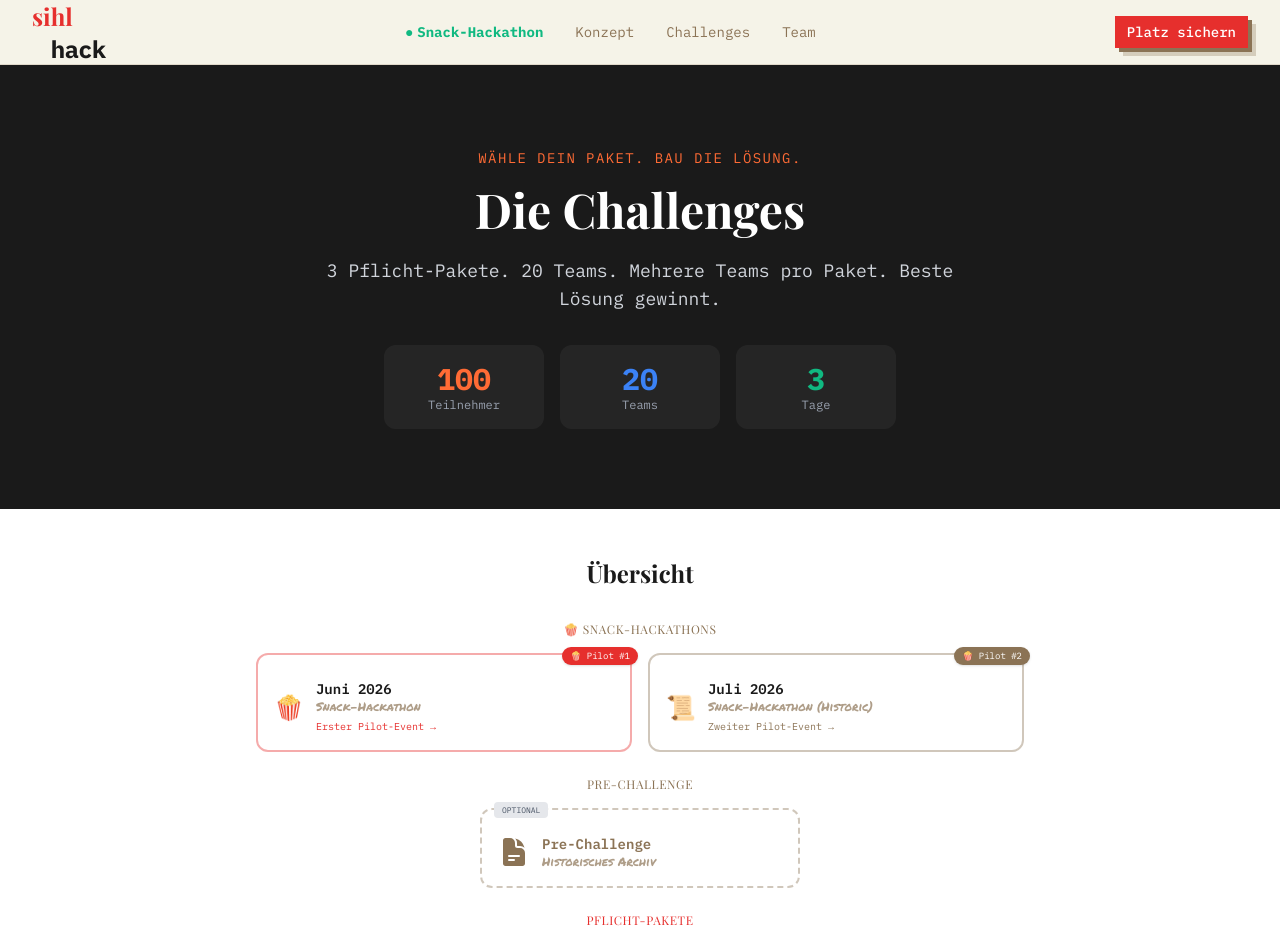
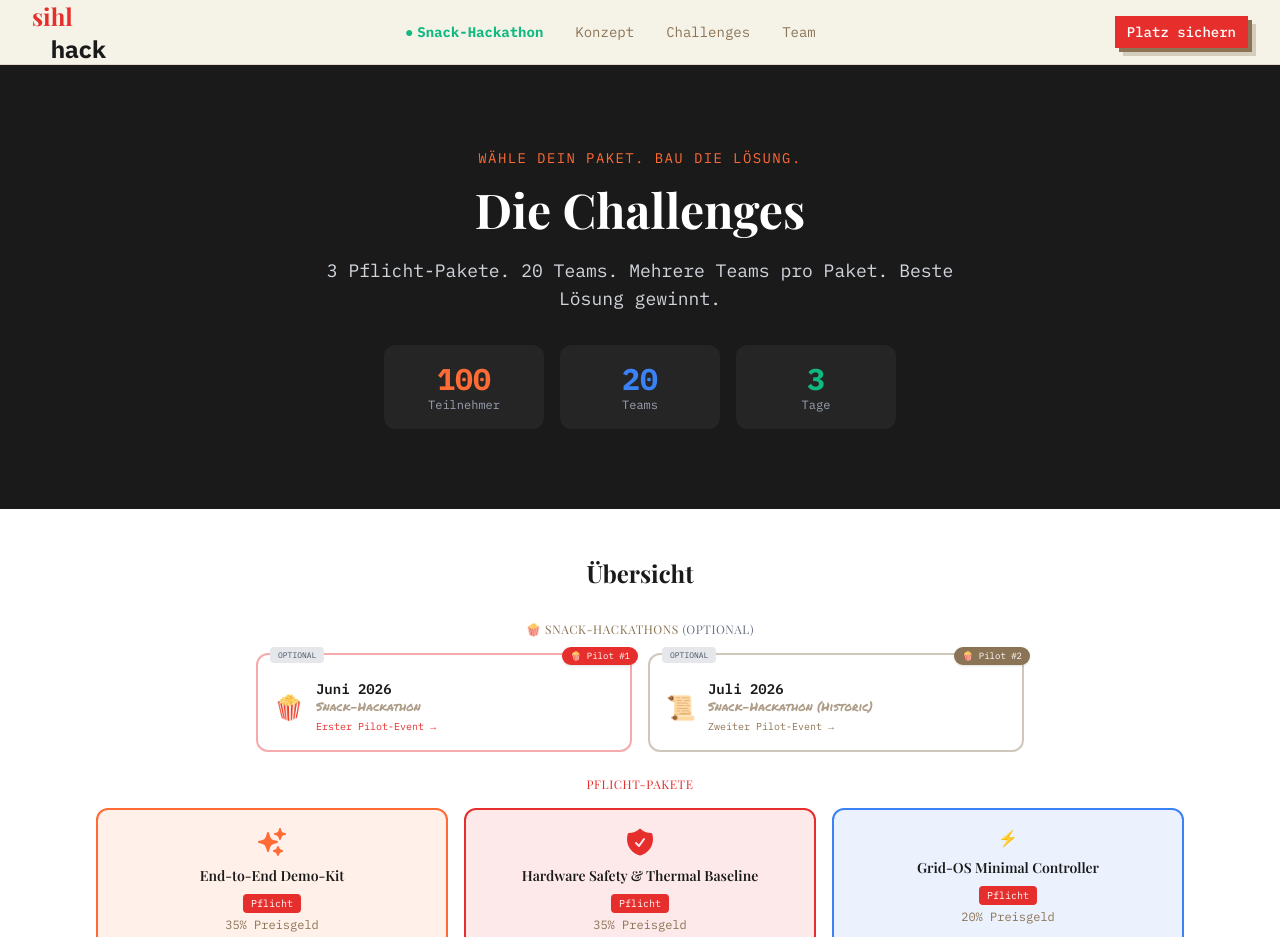
Before and after one commit to wgusta/sihlhack, a Next.js app: page /challenges in a window 1280 px wide. Shown: the top 937 px of the page. Built offline with nearby package versions, Linux system fonts and the light colour scheme.

Commit message:
Remove Pre-Challenge from Übersicht and mark snack-hackathons as optional
- Remove Pre-Challenge section from Übersicht
- Add OPTIONAL badges to both snack-hackathon cards
- Update heading to show '(OPTIONAL)' for snack-hackathons
- Make it clear that snack-hackathons are optional events

```diff
--- a/app/challenges/page.tsx
+++ b/app/challenges/page.tsx
@@ -102,10 +102,10 @@ export default function ChallengesPage() {
               Übersicht
             </h2>
 
-            {/* Snack-Hackathons */}
+            {/* Snack-Hackathons - Optional */}
             <div className="mb-6">
               <h3 className="font-mono text-xs text-historic-sepia uppercase tracking-wider text-center mb-4">
-                🍿 Snack-Hackathons
+                🍿 Snack-Hackathons <span className="text-gray-500">(OPTIONAL)</span>
               </h3>
               <div className="grid grid-cols-1 md:grid-cols-2 gap-4 max-w-3xl mx-auto mb-6">
                 {/* June 2026 Snack-Hackathon */}
@@ -115,6 +115,9 @@ export default function ChallengesPage() {
                 >
                   <div className="absolute -top-2 -right-2 bg-sihl-red text-white text-[9px] font-mono px-2 py-0.5 rounded-full shadow-sm">
                     🍿 Pilot #1
+                  </div>
+                  <div className="absolute -top-2 left-3 bg-gray-200 text-gray-600 text-[8px] font-mono px-2 py-0.5 rounded">
+                    OPTIONAL
                   </div>
                   <div className="flex items-center gap-3 pt-2">
                     <span className="text-2xl">🍿</span>
@@ -134,37 +137,15 @@ export default function ChallengesPage() {
                   <div className="absolute -top-2 -right-2 bg-historic-sepia text-white text-[9px] font-mono px-2 py-0.5 rounded-full shadow-sm">
                     🍿 Pilot #2
                   </div>
+                  <div className="absolute -top-2 left-3 bg-gray-200 text-gray-600 text-[8px] font-mono px-2 py-0.5 rounded">
+                    OPTIONAL
+                  </div>
                   <div className="flex items-center gap-3 pt-2">
                     <span className="text-2xl">📜</span>
                     <div>
                       <div className="font-mono text-sm font-semibold text-brand-black">Juli 2026</div>
                       <div className="font-accent text-xs text-historic-sepia/70">Snack-Hackathon (Historic)</div>
                       <div className="font-mono text-[10px] text-historic-sepia mt-1">Zweiter Pilot-Event →</div>
-                    </div>
-                  </div>
-                </a>
-              </div>
-            </div>
-
-            {/* Pre-Challenge */}
-            <div className="mb-6">
-              <h3 className="font-mono text-xs text-historic-sepia uppercase tracking-wider text-center mb-4">
-                Pre-Challenge
-              </h3>
-              <div className="flex justify-center">
-                <a
-                  href="#pre-challenge"
-                  className="p-4 rounded-xl border-2 border-dashed border-historic-sepia/40 hover:border-historic-sepia hover:bg-historic-cream/30 transition-all relative group max-w-xs w-full"
-                >
-                  {/* Optional Badge */}
-                  <div className="absolute -top-2 left-3 bg-gray-200 text-gray-600 text-[8px] font-mono px-2 py-0.5 rounded">
-                    OPTIONAL
-                  </div>
-                  <div className="flex items-center gap-3 pt-2">
-                    <Icon emoji={PRE_CHALLENGE.icon} size="xl" color="text-historic-sepia" />
-                    <div>
-                      <div className="font-mono text-sm font-semibold text-historic-sepia">Pre-Challenge</div>
-                      <div className="font-accent text-xs text-historic-sepia/70">{PRE_CHALLENGE.nameDE}</div>
                     </div>
                   </div>
                 </a>
```
